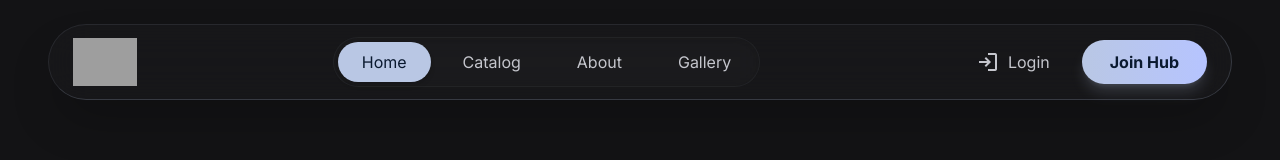
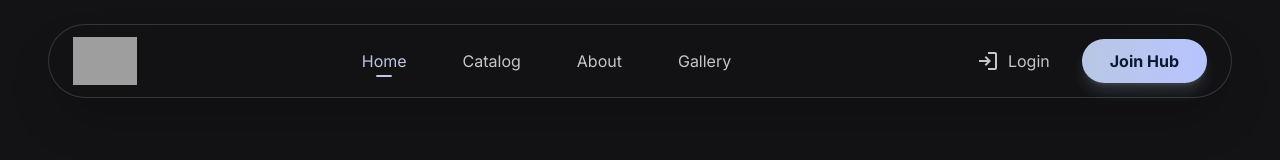
Before and after one commit to ardhikaxx/ekraf-nganjuk, a Next.js app: page / in a window 1280 px wide. Shown: the top 160 px of the page. Built offline with nearby package versions, Linux system fonts and the light colour scheme; grey boxes are pictures that could not be loaded.

Commit message:
Update Navbar component

```diff
--- a/components/Navbar.tsx
+++ b/components/Navbar.tsx
@@ -29,7 +29,7 @@ export default function Navbar() {
     <div className="fixed top-0 w-full z-50 px-margin-mobile md:px-margin-desktop pt-6 pointer-events-none">
       <header
         className={`mx-auto max-w-container-max w-full transition-all duration-500 pointer-events-auto
-          glass-card py-3 px-6 rounded-full shadow-2xl border border-primary/20
+          bg-surface/60 backdrop-blur-3xl py-3 px-6 rounded-full shadow-2xl border border-primary/20
           ${isScrolled ? "scale-[0.98]" : "scale-100"}`}
       >
         <nav className="flex justify-between items-center gap-4">
@@ -46,7 +46,7 @@ export default function Navbar() {
           </Link>
 
           {/* Desktop Navigation */}
-          <div className="hidden lg:flex items-center gap-2 bg-surface-container/40 backdrop-blur-md p-1 rounded-full border border-outline-variant/20 shadow-inner">
+          <div className="hidden lg:flex items-center gap-2 p-1 rounded-full">
             {navLinks.map((link) => {
               const isActive = pathname === link.href;
               return (
@@ -55,13 +55,13 @@ export default function Navbar() {
                   href={link.href}
                   className={`px-6 py-2 rounded-full font-label-caps text-label-caps transition-all duration-300 relative group
                     ${isActive
-                      ? "bg-primary text-primary-container shadow-md"
+                      ? "text-primary"
                       : "text-on-surface-variant hover:text-on-surface"
                     }`}
                 >
                   {link.name}
-                  {!isActive && (
-                    <span className="absolute bottom-1 left-1/2 w-0 h-0.5 bg-primary transition-all duration-300 group-hover:w-1/3 group-hover:-translate-x-1/2"></span>
+                  {isActive && (
+                    <span className="absolute bottom-1 left-1/2 w-4 h-0.5 bg-primary -translate-x-1/2 rounded-full"></span>
                   )}
                 </Link>
               );
```
